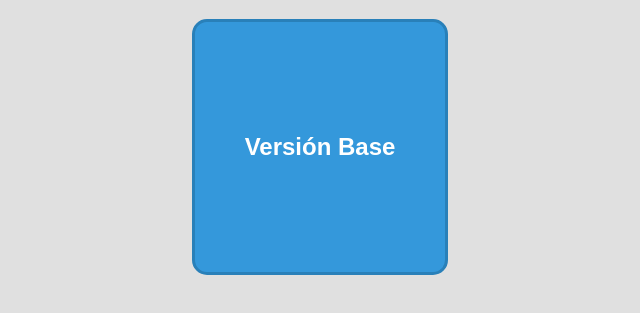
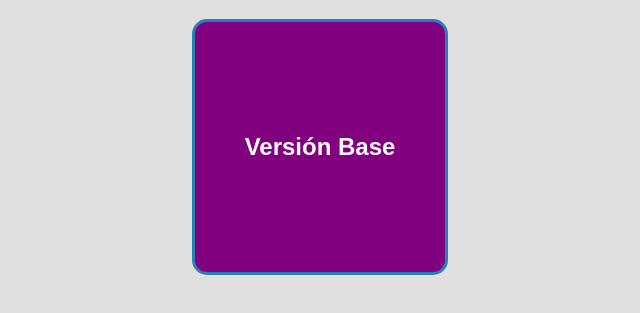
Before and after one commit to BrighamGallardoLartoz/desarrollo_colaborativo, a plain HTML site: page index.html in a window 1280 px wide. Shown: the part 119-432 px from the top of the page, without its empty margins (320-960 px from the left). Drawn offline with Linux system fonts and the light colour scheme.

Commit message:
se cambio el color linea 12

```diff
--- a/style.css
+++ b/style.css
@@ -8,7 +8,7 @@ body {
 
 /* Diseño del cuadrito */
 .cuadrito {
-    background-color: #3498db; /* Azul */
+    background-color: purple; /* Morado */
     color: white;
     width: 250px;
     height: 250px;
```
